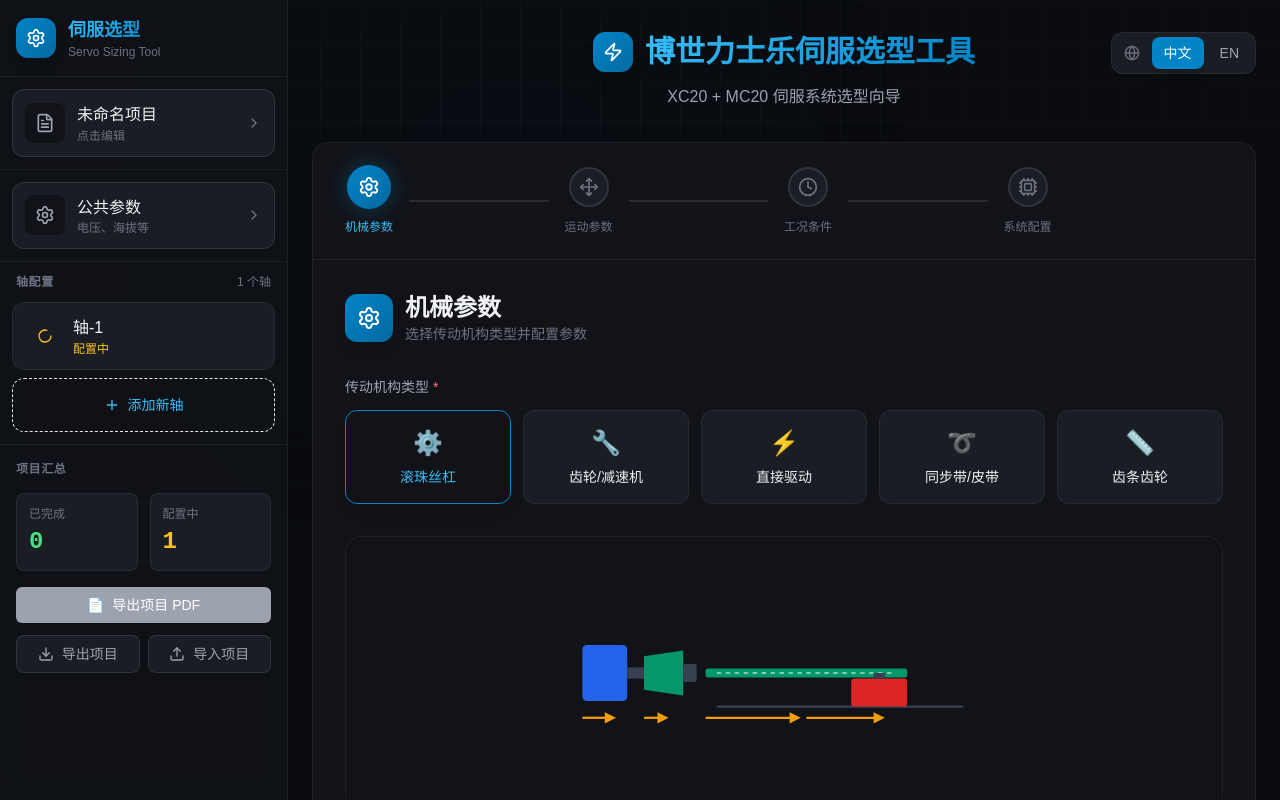
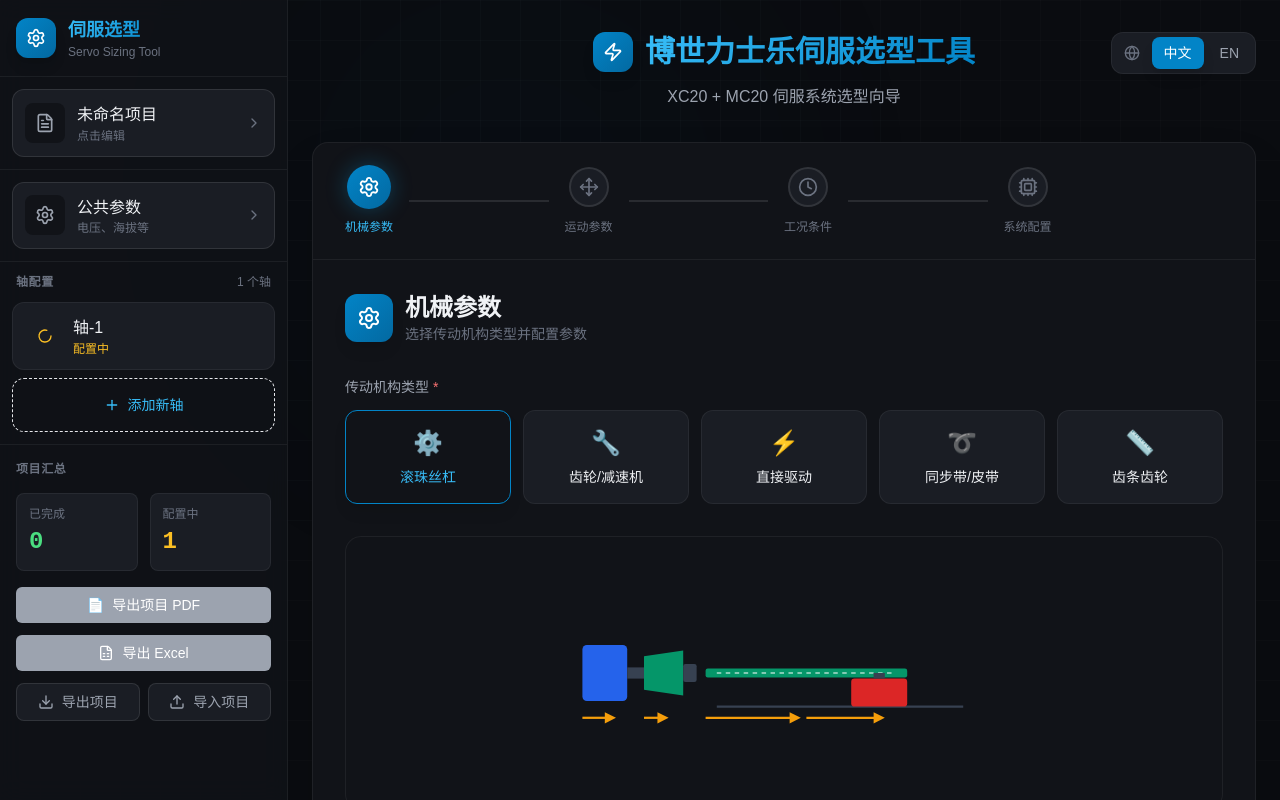
Before and after one commit to barzoo/servo-selector, a Next.js app: page / in a window 1280 px wide. Shown: the top 800 px of the page. Built offline with nearby package versions, Linux system fonts and the light colour scheme.

Commit message:
feat: add ExcelExportButton to AxisSidebar
- Integrate Excel export button next to PDF export in sidebar
- Import ExcelExportButton component

```diff
--- a/src/components/wizard/AxisSidebar.tsx
+++ b/src/components/wizard/AxisSidebar.tsx
@@ -6,6 +6,7 @@
 import { ProjectPdfExport } from './ProjectPdfExport';
 import { ExportDialog } from '@/components/project-data/ExportDialog';
 import { ImportDialog } from '@/components/project-data/ImportDialog';
+import { ExcelExportButton } from '@/components/project-data/ExcelExportButton';
 import { useState } from 'react';
 import type { Project } from '@/types';
 
@@ -187,6 +188,11 @@
 
           <ProjectPdfExport project={project} />
 
+          {/* Excel Export Button */}
+          <div className="mt-3">
+            <ExcelExportButton project={project} />
+          </div>
+
           {/* Export/Import Buttons */}
           <div className="grid grid-cols-2 gap-2 mt-3">
             <button
```
